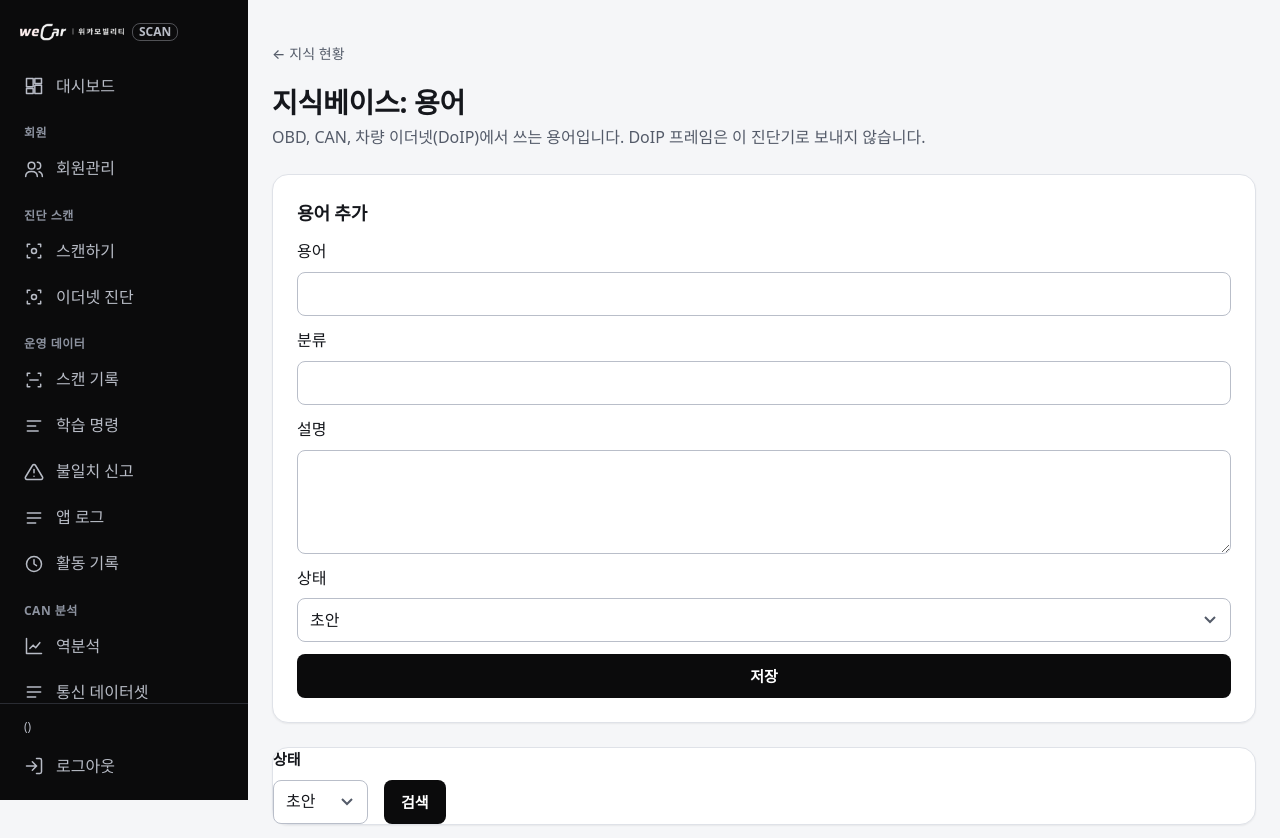
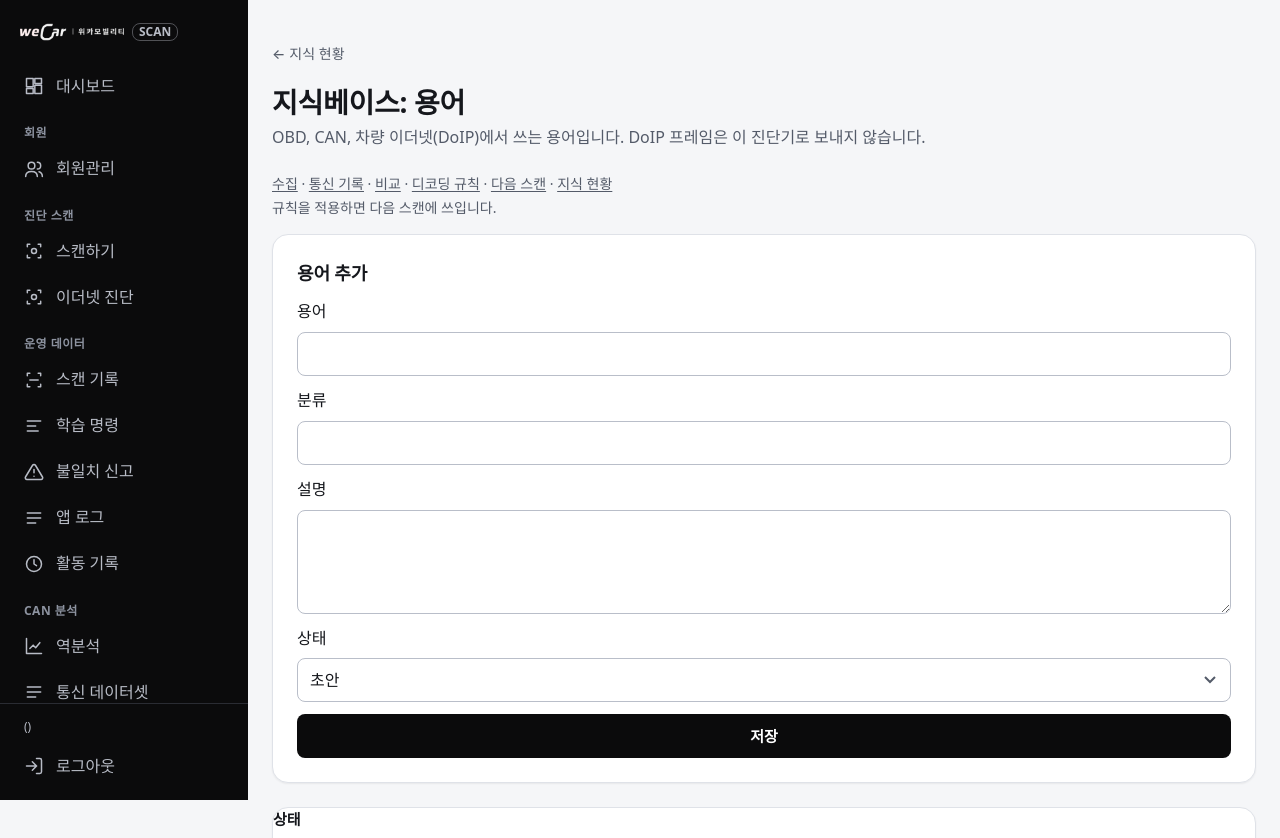
Before and after one commit to JTY9410/scantest, a Python web app: template app/templates/knowledge/terms.html in a window 1280 px wide. Shown: the top 838 px of the page. Run offline with Jinja, Linux system fonts and the light colour scheme; the template is opened without the code that fills it, so the values that code supplies are empty; style sheets or scripts are compiled from the project's sources.

Commit message:
수집부터 다음 스캔까지 같은 경로를 남은 화면에 둔다.
대시보드, 비교, 역산, 규칙 후보, OBD 프로필, 용어, 스캔 기록이 한 줄로 이어진다.

Co-authored-by: Cursor <cursoragent@cursor.com>

```diff
--- a/app/templates/admin/dashboard.html
+++ b/app/templates/admin/dashboard.html
@@ -23,6 +23,7 @@
 {% call page_header("대시보드", current_user.name ~ "님, 오늘의 현황입니다.") %}
   <a class="btn btn-primary" href="#obd-quick" data-scan-jump>스캔하기</a>
 {% endcall %}
+{% include "scanner/_path.html" %}
 
 <section aria-label="주요 지표" class="grid grid-cols-1 gap-4 min-[420px]:grid-cols-2 xl:grid-cols-4">
   {{ stat("이용 중인 회원", stats.members, url_for('members.index'), "테스터 " ~ "{:,}".format(stats.testers) ~ " · 소유자 " ~ "{:,}".format(stats.owners)) }}
--- a/app/templates/canlab/compare.html
+++ b/app/templates/canlab/compare.html
@@ -4,6 +4,7 @@
 
 {% block content %}
 {{ page_header("스캔·위스캔 비교", "스캔 통신기록을 적용 중 규칙으로 읽고 위스캔 결과치와 비교합니다. 차이로 수식 후보(DRAFT)를 만들며, 규칙은 '디코딩 규칙'에서 관리자가 적용할 때만 바뀝니다. 데이터입력분석(위스캔 통신 vs 리버스)과 역할이 다릅니다.") }}
+{% include "scanner/_path.html" %}
 {% include "canlab/_tabs.html" %}
 
 <form method="post" enctype="multipart/form-data" class="grid gap-6" novalidate>
--- a/app/templates/canlab/compare_show.html
+++ b/app/templates/canlab/compare_show.html
@@ -11,6 +11,7 @@
 {{ page_header("비교 #" ~ compare.id,
                compare.scope_label ~ " · " ~ (compare.created_at|kst),
                back=(url_for('canlab.compare'), "스캔·위스캔 비교")) }}
+{% include "scanner/_path.html" %}
 {% include "canlab/_tabs.html" %}
 
 <section class="card card-body mb-6" aria-labelledby="summary-title">
--- a/app/templates/canlab/logic.html
+++ b/app/templates/canlab/logic.html
@@ -19,6 +19,7 @@
                logic.scope_label ~ "에 적용합니다. 변경 전(" ~ base ~ ")과 변경 후(" ~ source ~ ")를 비교합니다.",
                back=(url_for('canlab.run', run_id=logic.diff.run_id), "역산 결과 #" ~ logic.diff.run_id) if logic.diff.run_id else (url_for('canlab.rules'), "디코딩 규칙")) }}
 {% include "canlab/_tabs.html" %}
+{% include "scanner/_path.html" %}
 
 {% set items = logic.diff["items"] %}
 {% set counts = {"added": 0, "changed": 0, "removed": 0, "same": 0} %}
--- a/app/templates/canlab/run.html
+++ b/app/templates/canlab/run.html
@@ -156,6 +156,7 @@
 <section class="card card-body mt-6" aria-labelledby="apply-title">
   <h2 id="apply-title" class="text-lg font-bold">디코딩 규칙 정하기</h2>
   <p class="mt-1 text-sm text-muted">{{ run.scope_label }}에 지금 쓰는 디코딩 규칙(변경 전)과 이 분석 결과(변경 후)를 항목별로 비교하고, 같은 차종의 과거 데이터로 다시 읽어 본 결과를 함께 보여 줍니다. 적용 여부는 '디코딩 규칙'에서 관리자가 정합니다.</p>
+  {% include "scanner/_path.html" %}
   <form method="post" action="{{ url_for('canlab.apply_run', run_id=run.id) }}" class="mt-4">
     {{ action.csrf_token }}
     <button class="btn btn-primary" type="submit">디코딩 규칙 후보 만들기</button>
--- a/app/templates/knowledge/terms.html
+++ b/app/templates/knowledge/terms.html
@@ -4,6 +4,7 @@
 
 {% block content %}
 {{ page_header("지식베이스: 용어", "OBD, CAN, 차량 이더넷(DoIP)에서 쓰는 용어입니다. DoIP 프레임은 이 진단기로 보내지 않습니다.", back=(url_for('knowledge.overview'), "지식 현황")) }}
+{% include "scanner/_path.html" %}
 
 <section class="card card-body mb-6">
   <h2 class="text-lg font-bold">용어 추가</h2>
--- a/app/templates/monitoring/scans.html
+++ b/app/templates/monitoring/scans.html
@@ -4,7 +4,8 @@
 {% block title %}스캔 기록{% endblock %}
 
 {% block content %}
-{{ page_header("스캔 기록", "앱에서 올라온 차량 진단 결과입니다. 이 화면에서는 조회만 할 수 있습니다.") }}
+{{ page_header("스캔 기록", "웹 스캔과 앱에서 올라온 진단 결과입니다. 차량을 누르면 기록으로 가고, 웹 스캔은 위스캔 결과로 이어집니다.") }}
+{% include "scanner/_path.html" %}
 
 {% call filter_bar("monitoring.scans", params, "차량번호, VIN, 차대번호, 모델", member) %}
   <div class="field">
--- a/app/templates/obd/index.html
+++ b/app/templates/obd/index.html
@@ -3,9 +3,10 @@
 {% block title %}OBD2 연결{% endblock %}
 
 {% block content %}
-{% call page_header("OBD2 연결", "모바일 앱이 블루투스 OBD2 진단기에 연결할 때 받아 쓰는 설정입니다.") %}
+{% call page_header("OBD2 연결", "모바일 앱이 블루투스 OBD2 진단기에 연결할 때 받아 쓰는 설정입니다. 적용 중 규칙이 없으면 블루투스 수집이 이 프로필의 조회 명령을 보냅니다.") %}
   <a class="btn btn-primary" href="{{ url_for('obd.form') }}">프로필 등록</a>
 {% endcall %}
+{% include "scanner/_path.html" %}
 
 <section class="card overflow-hidden" aria-label="OBD2 프로필 목록">
   {% if profiles %}
--- /dev/null
+++ b/app/templates/scanner/_path.html
@@ -0,0 +1,9 @@
+<nav class="mb-4 text-sm text-muted" aria-label="진단 적용 경로">
+  <a class="underline" href="{{ url_for('canlab.live') }}">수집</a>
+  · <a class="underline" href="{{ url_for('canlab.datasets') }}">통신 기록</a>
+  · <a class="underline" href="{{ url_for('canlab.compare') }}">비교</a>
+  · <a class="underline" href="{{ url_for('canlab.rules') }}">디코딩 규칙</a>
+  · <a class="underline" href="{{ url_for('scanner.index') }}">다음 스캔</a>
+  · <a class="underline" href="{{ url_for('knowledge.overview') }}">지식 현황</a>
+  <span class="mt-1 block">규칙을 적용하면 다음 스캔에 쓰입니다.</span>
+</nav>
```
Also changed, not shown: tests/admin/test_pages.py (+10 -0 lines).
